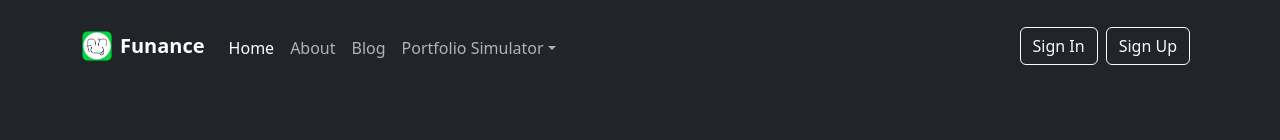
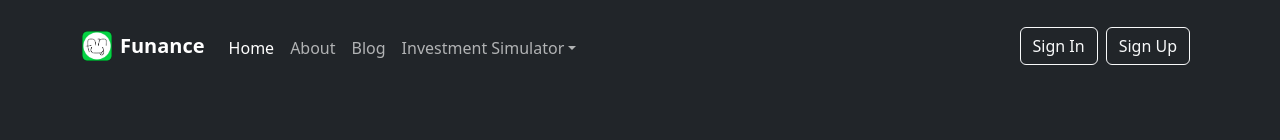
Before and after one commit to yangsu01/Funance, a React (Vite) app in the folder client/: page / in a window 1280 px wide. Shown: the top 140 px of the page. Built offline with nearby package versions, Linux system fonts and the light colour scheme; no server answers.

Commit message:
Reword navbar text for consistency

```diff
--- a/client/src/components/TopNavbar.tsx
+++ b/client/src/components/TopNavbar.tsx
@@ -71,7 +71,7 @@ const TopNavbar = () => {
             <Nav.Link as={NavLink} to="/blog" onClick={handleToggle}>
               Blog
             </Nav.Link>
-            <NavDropdown title="Portfolio Simulator" id="portfolio-simulator">
+            <NavDropdown title="Investment Simulator" id="investment-simulator">
               <NavDropdown.Item
                 as={NavLink}
                 to="/game-rules"
```
